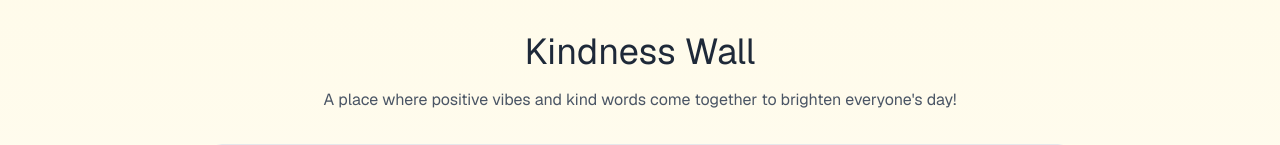
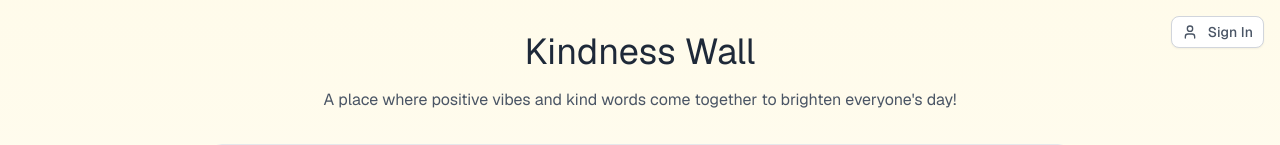
Before and after one commit to lucas-segundo/feelings, a Next.js app: page /en in a window 1280 px wide. Shown: the top 145 px of the page. Built offline with nearby package versions, Linux system fonts and the light colour scheme; no server answers; the database is empty.

Commit message:
feat: integrate LoginModal into HomeScreen with sign-in button and localization support

```diff
--- a/src/presentation/components/LoginModal.tsx
+++ b/src/presentation/components/LoginModal.tsx
@@ -42,7 +42,7 @@ export function LoginModal({ isOpen, onClose, onLogin }: LoginModalProps) {
   }
 
   return (
-    <Dialog data-testid="login-modal" open={isOpen} onOpenChange={onClose}>
+    <Dialog open={isOpen} onOpenChange={onClose}>
       <DialogContent className="sm:max-w-md">
         <DialogHeader>
           <DialogTitle className="flex items-center justify-center space-x-2">
@@ -54,7 +54,7 @@ export function LoginModal({ isOpen, onClose, onLogin }: LoginModalProps) {
           </DialogDescription>
         </DialogHeader>
 
-        <div className="space-y-4 mt-6">
+        <div className="space-y-4 mt-6" data-testid="login-modal">
           <Button
             type="button"
             onClick={handleGoogleLogin}
--- a/src/presentation/i18n/messages/en.json
+++ b/src/presentation/i18n/messages/en.json
@@ -6,7 +6,8 @@
     "noMessages": "No messages yet. Be the first to spread some kindness!",
     "footer": "Remember: Your words have the power to make someone's day better! 🌟",
     "messageSent": "Message sent successfully",
-    "messageCreationFailed": "Failed to create message. Please try again later."
+    "messageCreationFailed": "Failed to create message. Please try again later.",
+    "signIn": "Sign In"
   },
   "MessageInput": {
     "title": "Spread Some Joy! ✨",
--- a/src/presentation/i18n/messages/pt.json
+++ b/src/presentation/i18n/messages/pt.json
@@ -6,7 +6,8 @@
     "noMessages": "Nenhuma mensagem ainda. Seja o primeiro a espalhar alguma gentileza!",
     "footer": "Lembre-se: Suas palavras têm o poder de tornar o dia de alguém melhor! 🌟",
     "messageSent": "Mensagem enviada com sucesso",
-    "messageCreationFailed": "Falha ao criar mensagem. Por favor, tente novamente mais tarde."
+    "messageCreationFailed": "Falha ao criar mensagem. Por favor, tente novamente mais tarde.",
+    "signIn": "Entrar"
   },
   "MessageInput": {
     "title": "Espalhe alguma alegria! ✨",
--- a/src/presentation/screens/Home/index.tsx
+++ b/src/presentation/screens/Home/index.tsx
@@ -7,10 +7,14 @@ import { Separator } from '@/presentation/components/ui/Separator'
 import { createMessageService } from '@/data/services/CreateMessage'
 import { toast } from 'sonner'
 import LastMessages from './components/LastMessages'
+import { Button } from '@/presentation/components/ui/Button'
+import { User } from 'lucide-react'
+import { LoginModal } from '@/presentation/components/LoginModal'
 
 export default function HomeScreen() {
   const t = useTranslations('Home')
   const [isLoading, setIsLoading] = useState(false)
+  const [isLoginModalOpen, setIsLoginModalOpen] = useState(false)
 
   const handleNewMessage = async (text: string) => {
     try {
@@ -26,6 +30,22 @@ export default function HomeScreen() {
 
   return (
     <div className="min-h-screen bg-gradient-to-b from-amber-50 to-white">
+      <LoginModal
+        isOpen={isLoginModalOpen}
+        onClose={() => setIsLoginModalOpen(false)}
+        onLogin={() => setIsLoginModalOpen(false)}
+      />
+      <div className="absolute top-4 right-4">
+        <Button
+          variant="outline"
+          size="sm"
+          className="flex items-center space-x-1 border-gray-300 text-gray-600 hover:bg-gray-50 cursor-pointer"
+          onClick={() => setIsLoginModalOpen(true)}
+        >
+          <User className="w-4 h-4" />
+          <span>{t('signIn')}</span>
+        </Button>
+      </div>
       <div className="container mx-auto px-4 py-8 max-w-4xl">
         <div className="text-center mb-8">
           <h1 className="text-4xl mb-4 text-gray-800">{t('title')}</h1>
```
Also changed, not shown: 1 other file (tests, documents, lock files or other folders).
